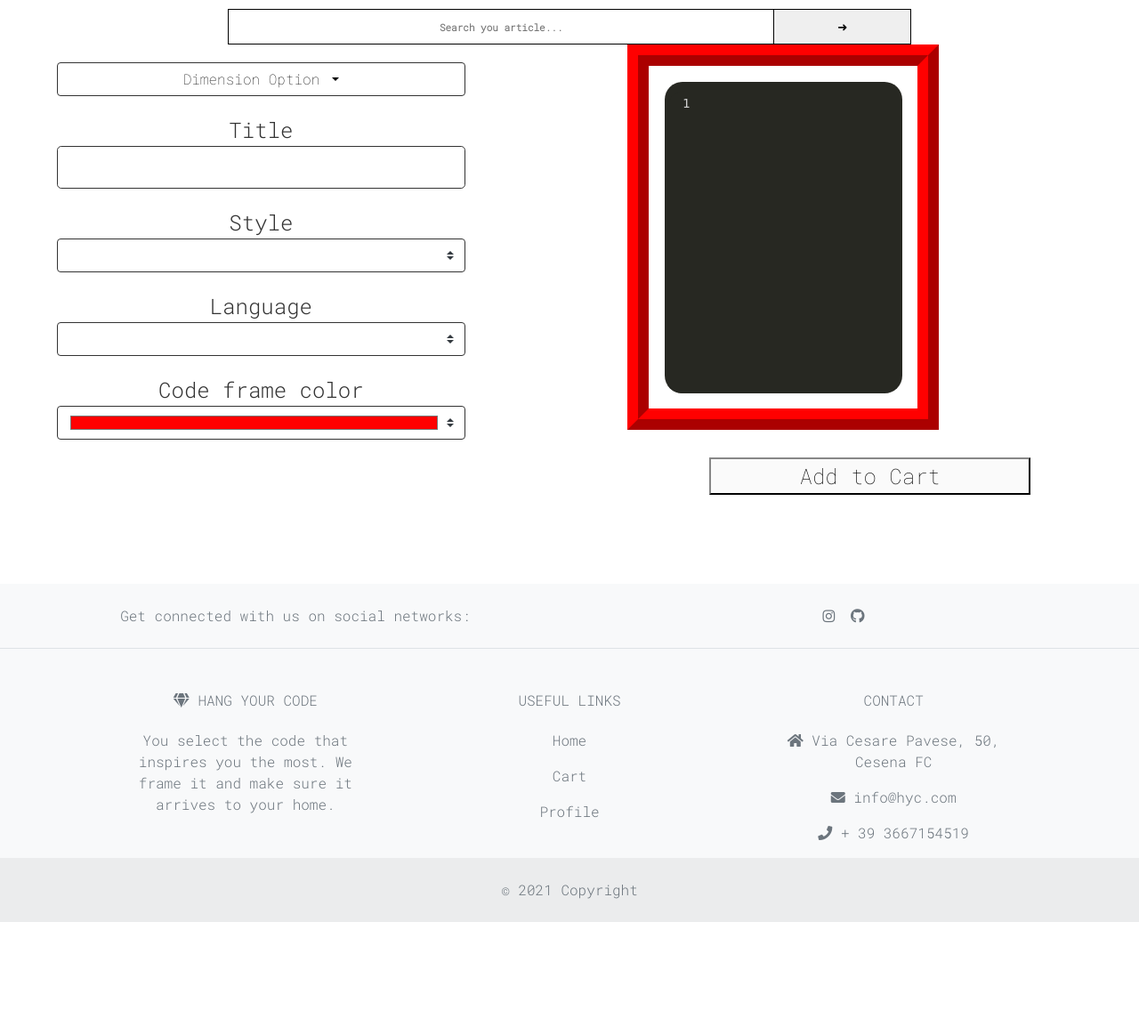
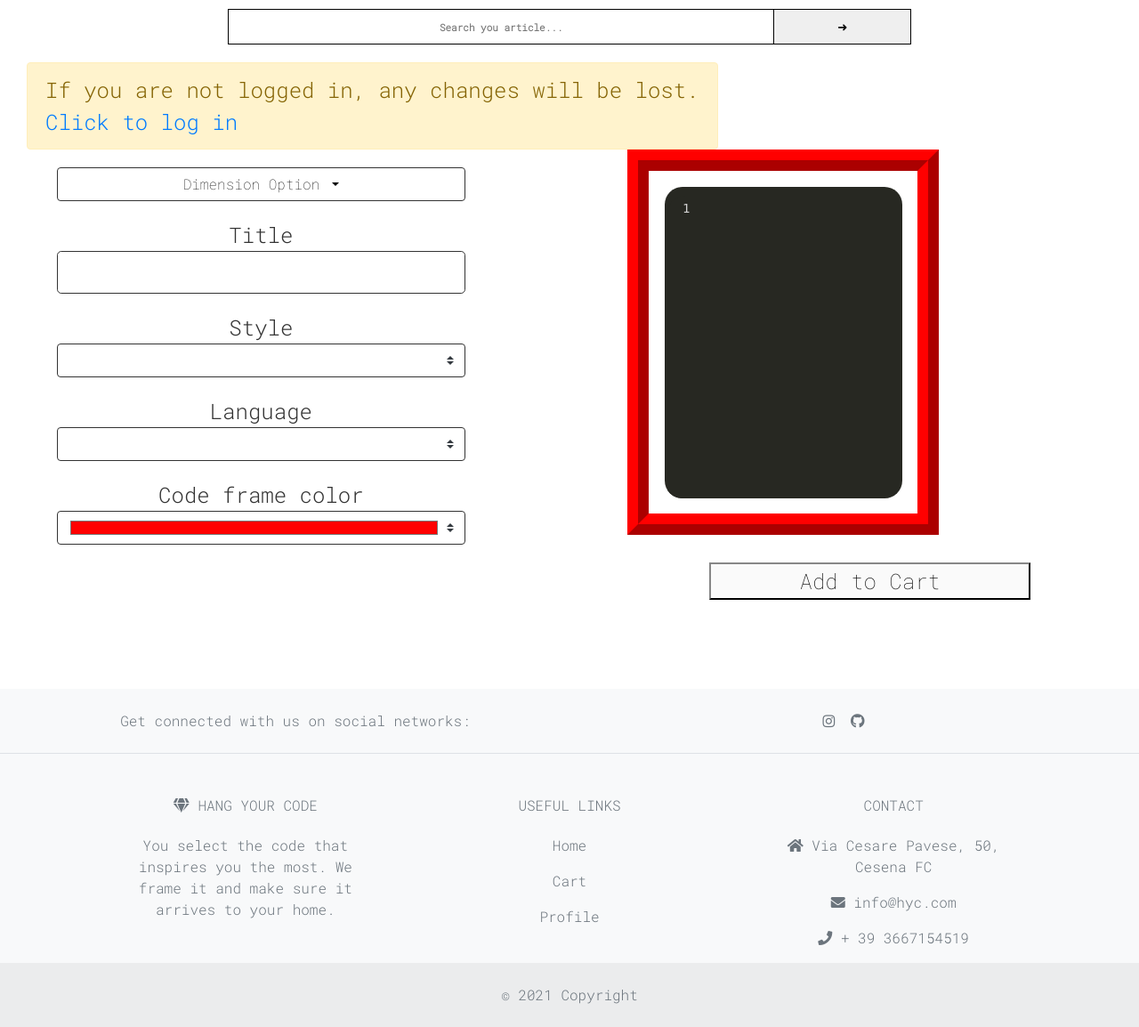
Before and after one commit to zucchero-sintattico/HYC, a PHP site: page /editor.php?id=1 in a window 1280 px wide. Shown: the part 209-1363 px from the top of the page at 89% size. Before the commit the page ends 1245 px from the top, so only its background shows below. Run offline with PHP 8.4, Linux system fonts and the light colour scheme; data that the repository does not hold is empty; some libraries are stand-ins or nearby versions; some web fonts are replaced.

Commit message:
notification bug fix

```diff
--- a/Sito/template/editorTemplate.php
+++ b/Sito/template/editorTemplate.php
@@ -1,4 +1,11 @@
 <div class="col-11">
+
+    <?php if(!isUserLoggedIn()){
+     echo   "<div class='col justify-content-center'><label class='alert alert-warning'>If you are not logged in, any changes will be lost.
+             <br>
+             <a href='../login.php'>Click to log in</a></label></div>";
+    }?>
+
     <div class="row justify-content-center">
 
 
```
